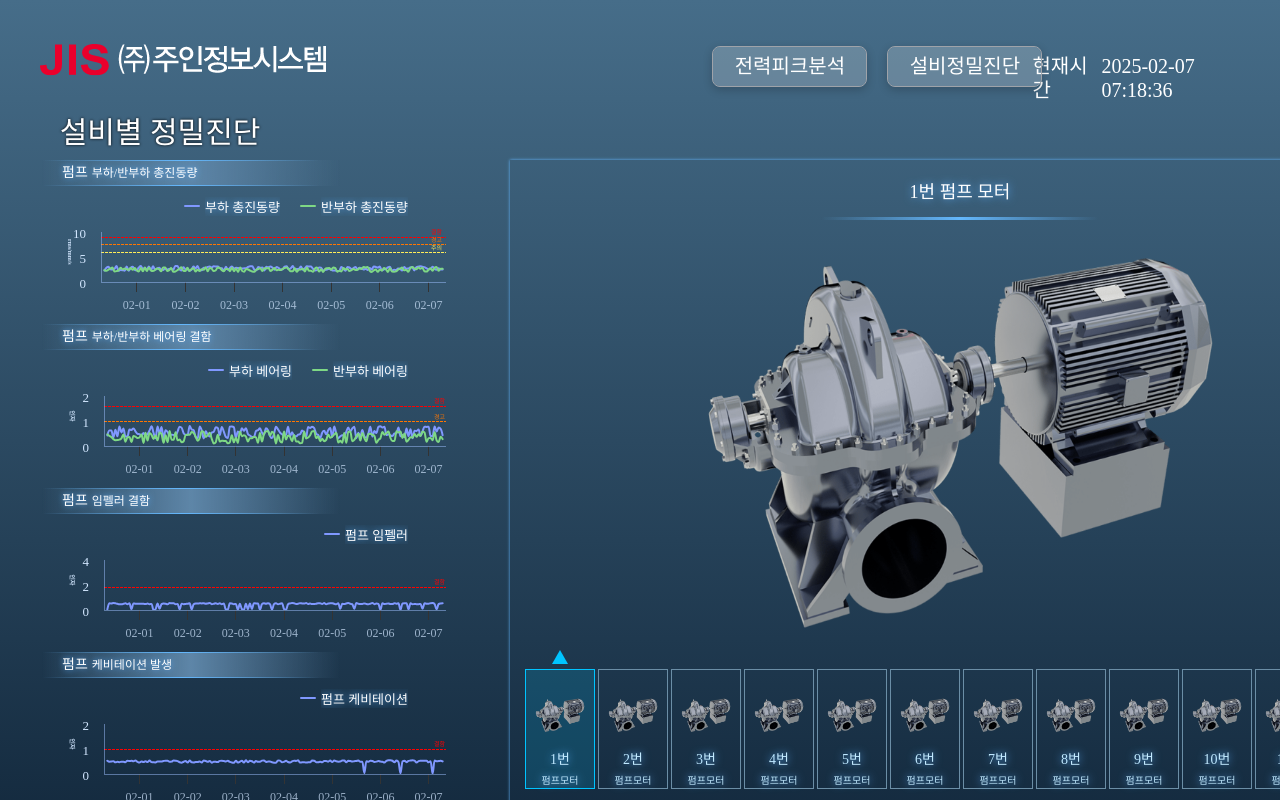
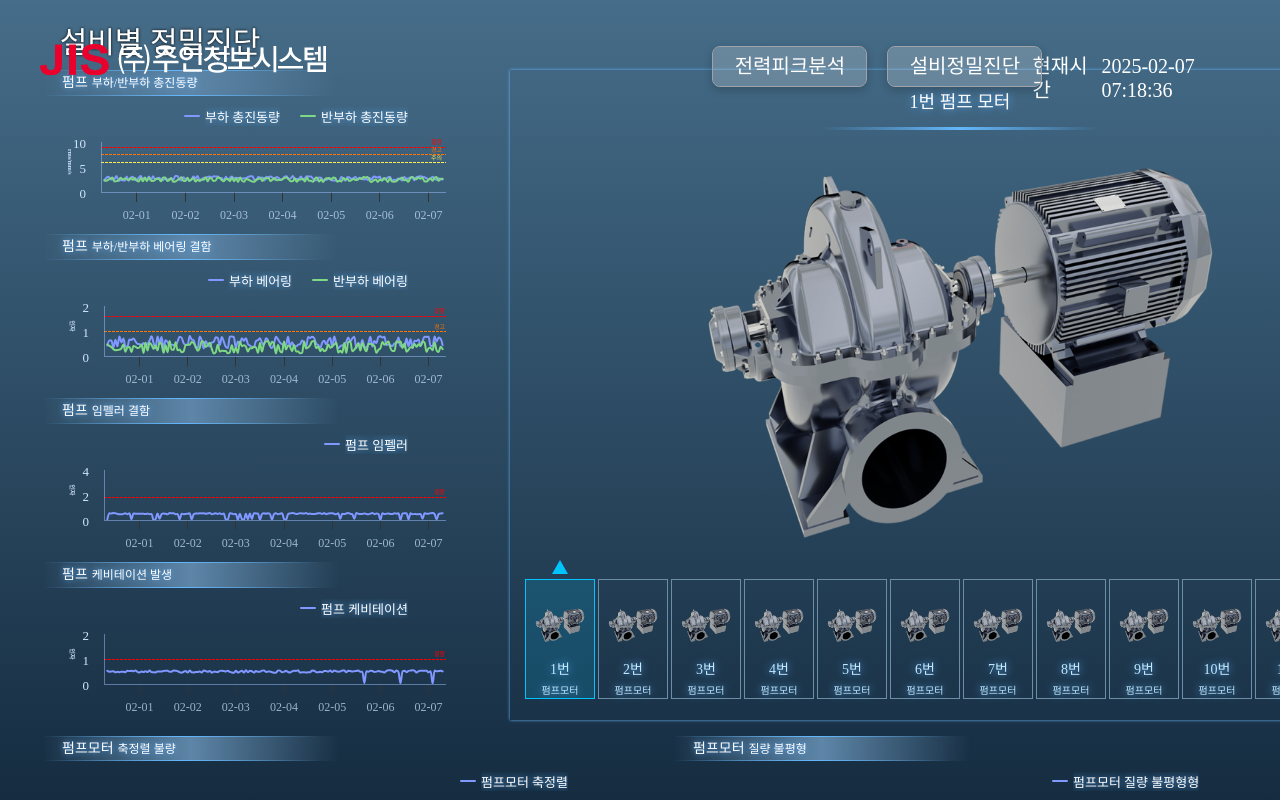
Before and after one commit to jis-team/exhibition_EMS_PMS_with_GJ, a React (Create React App) app: page /exhibition_EMS_PMS_with_GJ/PMS in a window 1280 px wide. Shown: the top 800 px of the page. Built offline with nearby package versions, Linux system fonts and the light colour scheme.

Commit message:
update EMS backGround#2

```diff
--- a/src/Routes/EMS.js
+++ b/src/Routes/EMS.js
@@ -24,9 +24,9 @@ const Wrapper = styled.div`
 
 const Headerclass = styled.div`
   //   position: absolute;
-  height: 90px;
-  max-width: 1920px;
-  margin: auto;
+  // height: 90px;
+  // max-width: 1920px;
+  // margin: auto;
 `;
 
 const EmsWrapper = styled.div`
--- a/src/Routes/PMS.js
+++ b/src/Routes/PMS.js
@@ -21,9 +21,9 @@ const Wrapper = styled.div`
 `;
 
 const Headerclass = styled.div`
-  height: 90px;
-  max-width: 1920px;
-  margin: auto;
+  // height: 90px;
+  // max-width: 1920px;
+  // margin: auto;
 `;
 const PmsWrapper = styled.div`
   position: relative;
```
